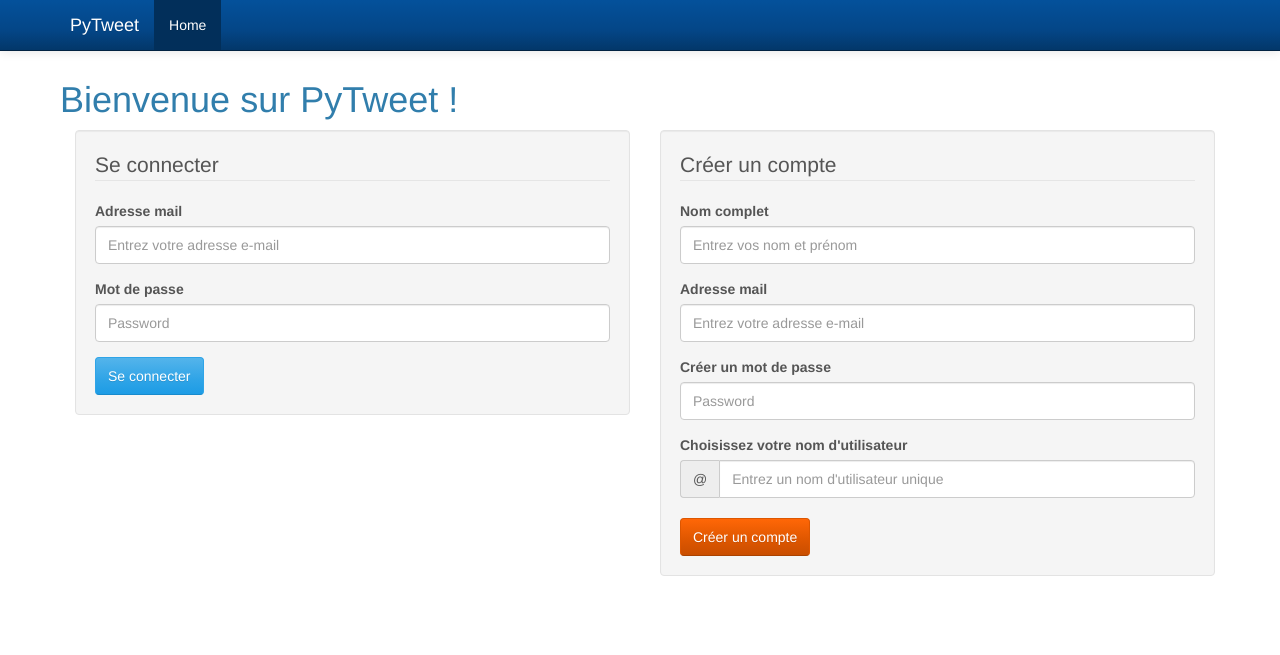
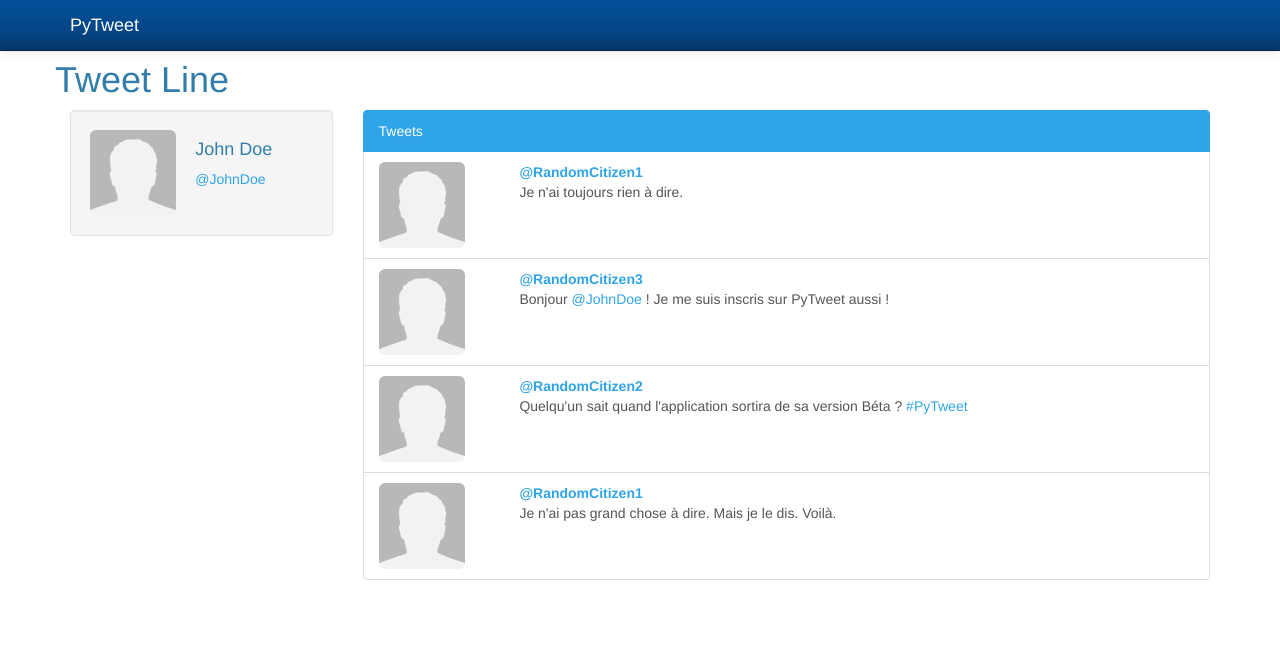
Before and after one commit to cfasquel/PyTweet, a Django app: page / in a window 1280 px wide. Shown: the top 655 px of the page. Run offline with Django 3.2, Linux system fonts and the light colour scheme; some libraries are stand-ins or nearby versions.

Commit message:
template TweetLine

```diff
--- a/PyTweetApp/templates/_base.html
+++ b/PyTweetApp/templates/_base.html
@@ -13,7 +13,7 @@
 		<link rel="stylesheet" type="text/css" href="{% static 'bootstrap/css/bootstrap.cerulan.min.css' %}">
 	</head>
 
-	<body style="padding:60px;">
+	<body style="padding:40px;">
     <div class="navbar navbar-inverse navbar-fixed-top" role="navigation">
   		<div class="container">
       		<div class="navbar-header">
@@ -25,11 +25,6 @@
         			</button>
         			<a class="navbar-brand" href="#">PyTweet</a>
       		</div>
-      		<div class="collapse navbar-collapse">
-        			<ul class="nav navbar-nav">
-          			<li class="active"><a href="#">Home</a></li>
-        			</ul>
-      		</div><!--/.nav-collapse -->
     		</div>
   	</div>
 
--- /dev/null
+++ b/PyTweetApp/templates/tweet-line.html
@@ -0,0 +1,75 @@
+{% extends '_base.html' %}
+
+{% load staticfiles %}
+
+{% block body %}
+
+<h1>Tweet Line</h1>
+
+<div class="col-md-3">
+	<div class="well">
+		<div class="row">
+			<div class="col-md-5">
+		      	<img class="img-rounded" src="{% static 'avatar/0.png' %}" alt="avatar">
+		  	</div>
+		  	<div class="col-md-7">
+		    	<h4>John Doe</h4>
+		    	<a href="#">@JohnDoe</a>
+		  	</div>
+		</div>
+	</div>
+</div>
+
+<div class="col-md-9">
+	<div class="list-group">
+		<a href="#" class="list-group-item active">
+			Tweets
+		</a>
+		<div class="list-group-item">
+			<div class="row">
+				<div class="col-md-2">
+					<img class="img-rounded" src="{% static 'avatar/0.png' %}" alt="avatar">
+				</div>
+				<div class="col-md-10">
+					<a href="#"><strong>@RandomCitizen1</strong></a>
+					<p>Je n'ai toujours rien à dire.</p>
+				</div>
+			</div>
+	    </div>
+	    <div class="list-group-item">
+			<div class="row">
+				<div class="col-md-2">
+					<img class="img-rounded" src="{% static 'avatar/0.png' %}" alt="avatar">
+				</div>
+				<div class="col-md-10">
+					<a href="#"><strong>@RandomCitizen3</strong></a>
+					<p>Bonjour <a href="#">@JohnDoe</a> ! Je me suis inscris sur PyTweet aussi !</p>
+				</div>
+			</div>
+	    </div>
+	    <div class="list-group-item">
+			<div class="row">
+				<div class="col-md-2">
+					<img class="img-rounded" src="{% static 'avatar/0.png' %}" alt="avatar">
+				</div>
+				<div class="col-md-10">
+					<a href="#"><strong>@RandomCitizen2</strong></a>
+					<p>Quelqu'un sait quand l'application sortira de sa version Béta ? <a href="#">#PyTweet</a></p>
+				</div>
+			</div>
+	    </div>
+	    <div class="list-group-item">
+			<div class="row">
+				<div class="col-md-2">
+					<img class="img-rounded" src="{% static 'avatar/0.png' %}" alt="avatar">
+				</div>
+				<div class="col-md-10">
+					<a href="#"><strong>@RandomCitizen1</strong></a>
+					<p>Je n'ai pas grand chose à dire. Mais je le dis. Voilà.</p>
+				</div>
+			</div>
+	    </div>
+	</div>
+</div>
+
+{% endblock %}
--- a/PyTweetApp/views.py
+++ b/PyTweetApp/views.py
@@ -5,4 +5,10 @@ from django.http import HttpResponse
 
 # Create your views here.
 def home(request):
-  	return render(request, 'home.html', locals())
+
+	isConnected = True
+
+	if isConnected :
+		return render(request, 'tweet-line.html', locals())
+  	else :
+  		return render(request, 'home.html', locals())
```
Also changed, not shown: PyTweetApp/static/avatar/0.png (added).
